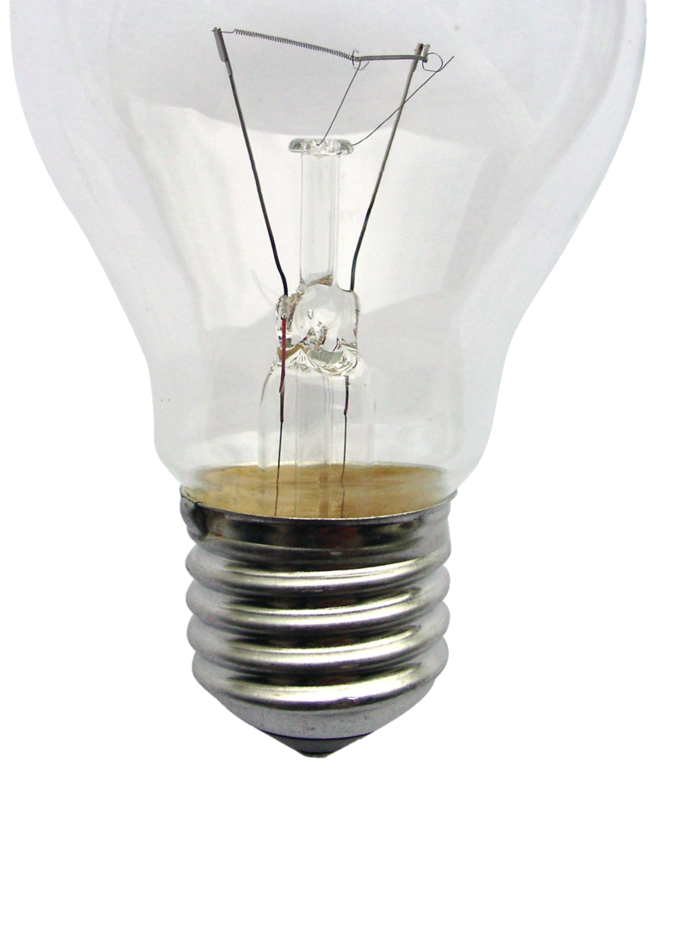
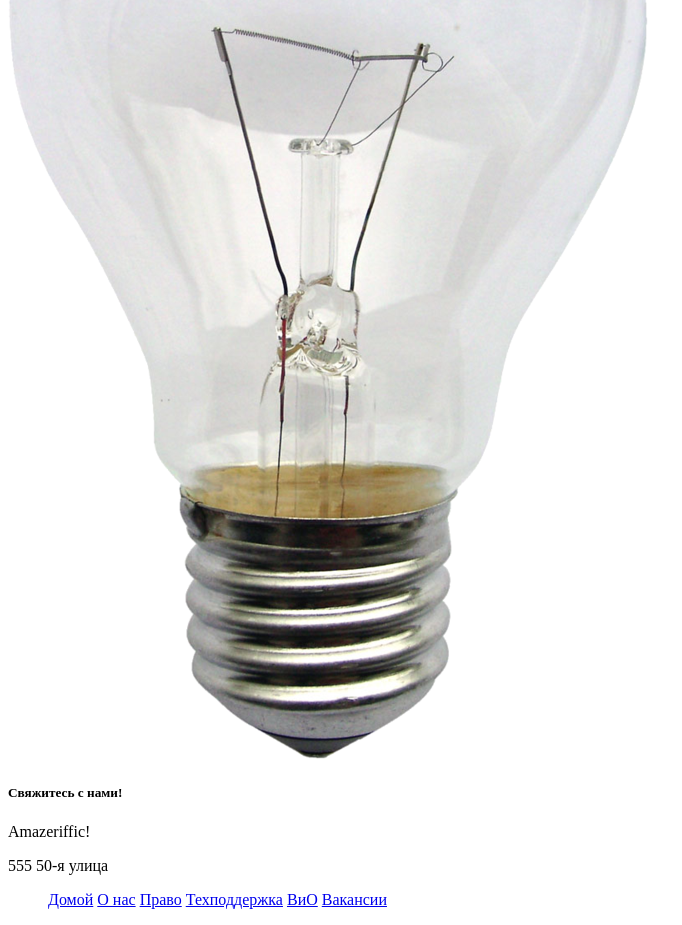
Before and after one commit to alexkukushka/Amazeriffic, a plain HTML site: page public/html/index.html in a window 1280 px wide. Shown: the part 616-1541 px from the top of the page, without its empty margins (0-682 px from the left). Before the commit the page ends 1387 px from the top, so only its background shows below. Drawn offline with Linux system fonts and the light colour scheme.

Commit message:
Завершение работы над секцией footer

```diff
--- a/public/html/index.html
+++ b/public/html/index.html
@@ -33,7 +33,21 @@
     </main>
 
     <footer>
-
+        <div id="contact">
+            <h5>Свяжитесь с нами!</h5>
+            <p>Amazeriffic!</p>
+            <p>555 50-я улица</p>
+        </div>
+        <div id="sitemap">
+            <ul>
+                <a href="#">Домой</a>
+                <a href="#">О нас</a>
+                <a href="#">Право</a>
+                <a href="https://vk.com/alexgordon13">Техподдержка</a>
+                <a href="#">ВиО</a>
+                <a href="#">Вакансии</a>
+            </ul>
+        </div>
     </footer>
 </body>
 
```
